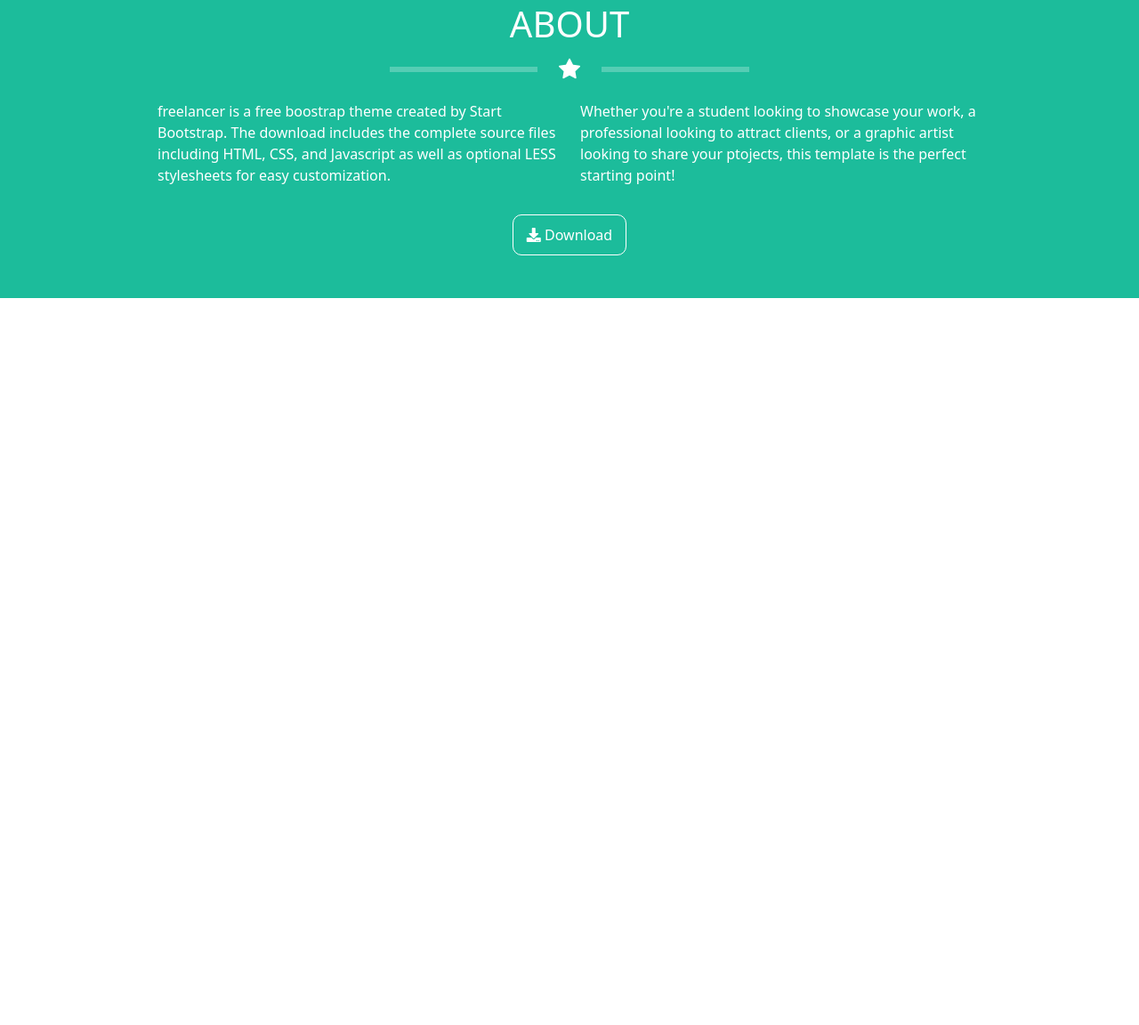
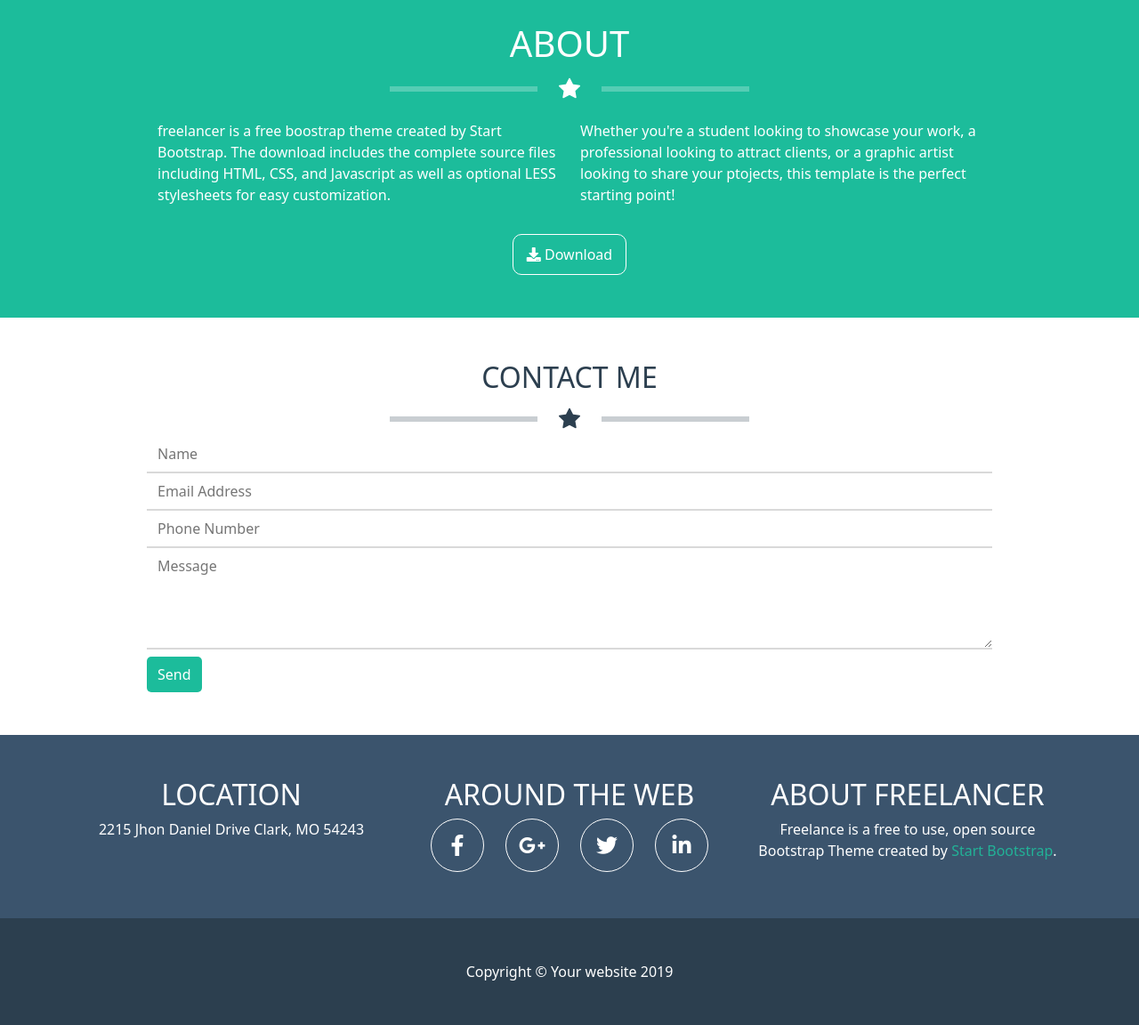
Before and after one commit to ManuelInfante/html-css-bootstrap-freelancer, a plain HTML site: page index.html in a window 1280 px wide. Shown: the part 1250-2402 px from the top of the page at 89% size. Before the commit the page ends 1585 px from the top, so only its background shows below. Drawn offline with nearby package versions, Linux system fonts and the light colour scheme.

Commit message:
Footer + responsive (tranne burger menù)

```diff
--- a/css/style.css
+++ b/css/style.css
@@ -20,17 +20,17 @@ header{
     color: white;
 }
 
-header .container span{
+header span{
     font-size: 1.5rem;
     font-weight: 500;
 }
 
-header .container ul li{
+header ul li{
     list-style: none;
     color: white;
 }
 
-header .container ul li a{
+header ul li a{
     color: white;
     text-decoration: none;
 }
@@ -42,16 +42,16 @@ header .container ul li a{
     color: white;
 }
 
-#hero .container img{
+#hero img{
     width: 100%;
 }
 
-#hero .container h1{
+#hero h1{
     font-size: 3.5rem;
 }
 
-#hero .container h2{
-    font-size: 1.5rem;
+#hero h2{
+    font-size: 1.4rem;
 }
 /* FINE HERO SECTION */
 
@@ -89,4 +89,61 @@ header .container ul li a{
     background-color: transparent;
     padding: 10px 15px;
 }
-/* Sezione About */
+/* Fine Sezione About */
+
+/* Sezione Form */
+#form_lead h2, #form_lead hr, #form_lead i{
+    color: #2C3F4F;
+}
+
+#form_lead form input:not([type=submit]), #form_lead form textarea{
+    border-top: none;
+    border-left: none;
+    border-right: none;
+    border-bottom: 2px solid #D9D9D9;
+}
+
+#form_lead form input[type=submit]{
+    background-color: #1CBC9B;
+    color: white;
+    border: none;
+    border-radius: 5px;
+}
+/* FINE Sezione Form */
+
+/* Footer top */
+footer{
+    color: white;
+}
+
+footer #footer-top{
+    background-color: #3B546D;
+}
+
+footer #footer-top a.border{
+    display: flex;
+    justify-content: center;
+    align-items: center;
+    border-radius: 50%;
+    height: 60px;
+    width: 60px;
+    text-decoration: none;
+    cursor: pointer;
+}
+
+footer #footer-top a.border i{
+    font-size: 1.5rem;
+    color: white;
+}
+
+footer #footer-top p a{
+    color: #22B297;
+    text-decoration: none;
+}
+/* FINE Footer top */
+
+/* Footer bottom */
+footer #footer-bottom{
+    background-color: #2C3F4F;
+}
+/* FINE Footer bottom */
--- a/index.html
+++ b/index.html
@@ -20,14 +20,14 @@
 </head>
 <body>
     <header>
-        <div class="container py-3">
+        <div class="container-md py-3">
             <div class="row justify-content-between my-auto">
                 <div class="col-auto">
-                    <span>Start Bootstrap</span>
+                    <span class="text-uppercase">Start Bootstrap</span>
                 </div>
 
                 <nav class="col-auto">
-                    <ul class="row my-auto h-100 align-items-center">
+                    <ul class="row my-auto h-100 align-items-center text-uppercase">
                         <li class="col-auto">
                             <a href="">Portfolio</a>
                         </li>
@@ -47,21 +47,21 @@
 
     <main>
         <section id="hero">
-            <div class="container py-5 text-center">
+            <div class="container-md py-5 text-center">
                 <div class="row justify-content-center">
-                    <div class="col-2">
+                    <div class="col-lg-2 col-md-4 col-7">
                         <img src="img/avatar.svg" alt="">
                     </div>
                 </div>
 
-                <div class="row justify-content-center">
-                    <div class="col-6">
+                <div class="row justify-content-center pt-2">
+                    <div class="col-auto">
                         <h1 class="text-uppercase">start bootstrap</h1>
                     </div>
                 </div>
 
                 <div class="divider row justify-content-center">
-                    <div class="col-2">
+                    <div class="col-md-2 col-3">
                         <hr>
                     </div>
 
@@ -69,12 +69,12 @@
                         <i class="bi bi-star-fill"></i>
                     </div>
 
-                    <div class="col-2">
+                    <div class="col-md-2 col-3">
                         <hr>
                     </div>
                 </div>
 
-                <div class="row justify-content-center">
+                <div class="row justify-content-center text-uppercase pt-3">
                     <div class="col-auto">
                         <h2>graphic artist</h2>
                     </div>
@@ -91,7 +91,7 @@
         </section>
 
         <section id="portfolio">
-            <div class="container py-5 text-center">
+            <div class="container-md py-5 text-center">
                 <div class="row">
                     <div class="col">
                         <h2 class="text-uppercase">portfolio</h2>
@@ -99,7 +99,7 @@
                 </div>
 
                 <div class="divider row justify-content-center">
-                    <div class="col-2">
+                    <div class="col-md-2 col-3">
                         <hr>
                     </div>
 
@@ -107,33 +107,33 @@
                         <i class="bi bi-star-fill"></i>
                     </div>
 
-                    <div class="col-2">
+                    <div class="col-md-2 col-3">
                         <hr>
                     </div>
                 </div>
 
                 <div class="row">
-                    <div class="col-4">
+                    <div class="col-lg-4 col-md-6 col-12">
                         <img src="img/cabin.png" alt="">
                     </div>
 
-                    <div class="col-4">
+                    <div class="col-lg-4 col-md-6 col-12">
                         <img src="img/cake.png" alt="">
                     </div>
 
-                    <div class="col-4">
+                    <div class="col-lg-4 col-md-6 col-12">
                         <img src="img/circus.png" alt="">
                     </div>
 
-                    <div class="col-4">
+                    <div class="col-lg-4 col-md-6 col-12">
                         <img src="img/game.png" alt="">
                     </div>
 
-                    <div class="col-4">
+                    <div class="col-lg-4 col-md-6 col-12">
                         <img src="img/safe.png" alt="">
                     </div>
 
-                    <div class="col-4">
+                    <div class="col-lg-4 col-md-6 col-12">
                         <img src="img/submarine.png" alt="">
                     </div>
                 </div>
@@ -161,13 +161,13 @@
                 </div>
 
                 <div class="row text-start justify-content-center my-3">
-                    <div class="col-5">
+                    <div class="col-md-5 col-10">
                         <p>
                             freelancer is a free boostrap theme created by Start Bootstrap. The download includes the complete source files including HTML, CSS, and Javascript as well as optional LESS stylesheets for easy customization.
                         </p>
                     </div>
 
-                    <div class="col-5">
+                    <div class="col-md-5 col-10">
                         <p>
                             Whether you're a student looking to showcase your work, a professional looking to attract clients, or a graphic artist looking to share your ptojects, this template is the perfect starting point!
                         </p>
@@ -175,7 +175,7 @@
                 </div>
 
                 <div class="row justify-content-center">
-                    <div class="col-2">
+                    <div class="col-auto">
                         <button>
                             <i class="fas fa-download"></i>
 
@@ -186,10 +186,116 @@
             </div>
         </section>
 
+        <section id="form_lead">
+            <div class="container py-5 text-center">
+                <div class="row">
+                    <div class="col">
+                        <h2 class="text-uppercase">Contact me</h2>
+                    </div>
+                </div>
+
+                <div class="divider row justify-content-center">
+                    <div class="col-2">
+                        <hr>
+                    </div>
+
+                    <div class="col-auto">
+                        <i class="bi bi-star-fill"></i>
+                    </div>
+
+                    <div class="col-2">
+                        <hr>
+                    </div>
+                </div>
+
+                <form class="row justify-content-center">
+                    <input class="col-md-10 col-8 py-2" type="text" placeholder="Name">
+                    <input class="col-md-10 col-8 py-2" type="email" placeholder="Email Address">
+                    <input class="col-md-10 col-8 py-2" type="tel" placeholder="Phone Number">
+                    <textarea class="col-md-10 col-8 py-2" rows="4" placeholder="Message"></textarea>
+
+                    <div class="row justify-content-start px-0 mt-2">
+                        <input class="col-auto offset-md-1 offset-2 py-2" type="submit" value="Send">
+                    </div>
+                </form>
+            </div>
+        </section>
     </main>
 
     <footer>
+        <section id="footer-top" class="py-5">
+            <div class="container">
+                <div class="row row-cols-1 row-cols-md-3">
+                    <div class="col text-center">
+                        <div class="row">
+                            <div class="col-12">
+                                <h2 class="text-uppercase">location</h2>
+                            </div>
 
+                            <div class="col-12">
+                                <p>2215 Jhon Daniel Drive Clark, MO 54243</p>
+                            </div>
+                        </div>
+                    </div>
+
+                    <div class="col text-center py-5 py-md-0">
+                        <div class="row justify-content-center">
+                            <div class="col-12">
+                                <h2 class="text-uppercase">around the web</h2>
+                            </div>
+
+                            <div class="col-auto">
+                                <a class="border border-white px-3 py-3">
+                                    <i class="fab fa-facebook-f"></i>
+                                </a>
+                            </div>
+
+                            <div class="col-auto">
+                                <a class="border border-white px-3 py-3">
+                                    <i class="fab fa-google-plus-g"></i>
+                                </a>
+                            </div>
+
+                            <div class="col-auto">
+                                <a class="border border-white px-3 py-3">
+                                    <i class="fab fa-twitter"></i>
+                                </a>
+                            </div>
+
+                            <div class="col-auto">
+                                <a class="border border-white px-3 py-3">
+                                    <i class="fab fa-linkedin-in"></i>
+                                </a>
+                            </div>
+                        </div>
+                    </div>
+
+                    <div class="col text-center">
+                        <div class="row">
+                            <div class="col-12">
+                                <h2 class="text-uppercase">about freelancer</h2>
+                            </div>
+
+                            <div class="col-12">
+                                <p>
+                                    Freelance is a free to use, open source Bootstrap Theme created by <a href="">Start Bootstrap</a>.
+                                </p>
+                            </div>
+                        </div>
+                    </div>
+                </div>
+            </div>
+        </section>
+
+        <section id="footer-bottom" class="py-5">
+            <div class="container">
+                <div class="row justify-content-center">
+                    <div class="col-auto">
+                        <span>Copyright &#169; Your website 2019</span>
+                    </div>
+                </div>
+            </div>
+        </section>
     </footer>
 
     <!-- Import Bootstrap JS -->
```
